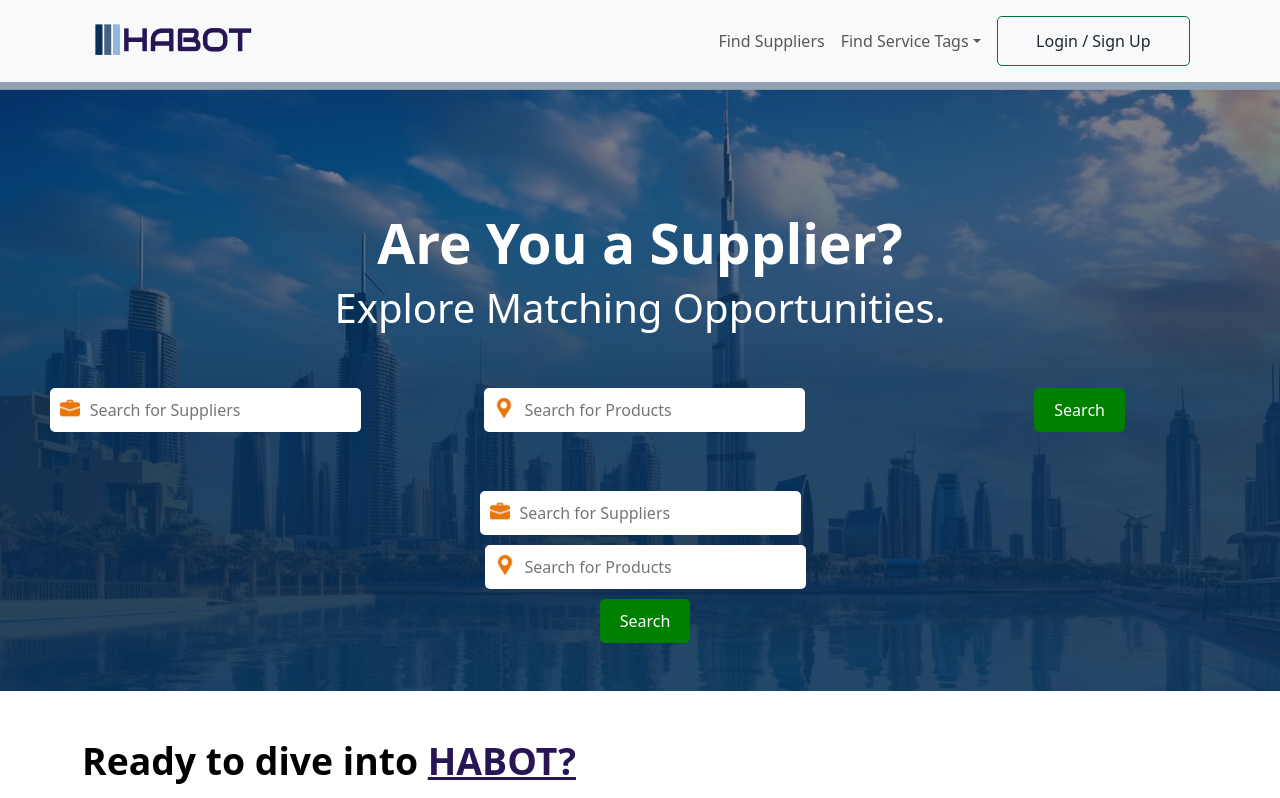
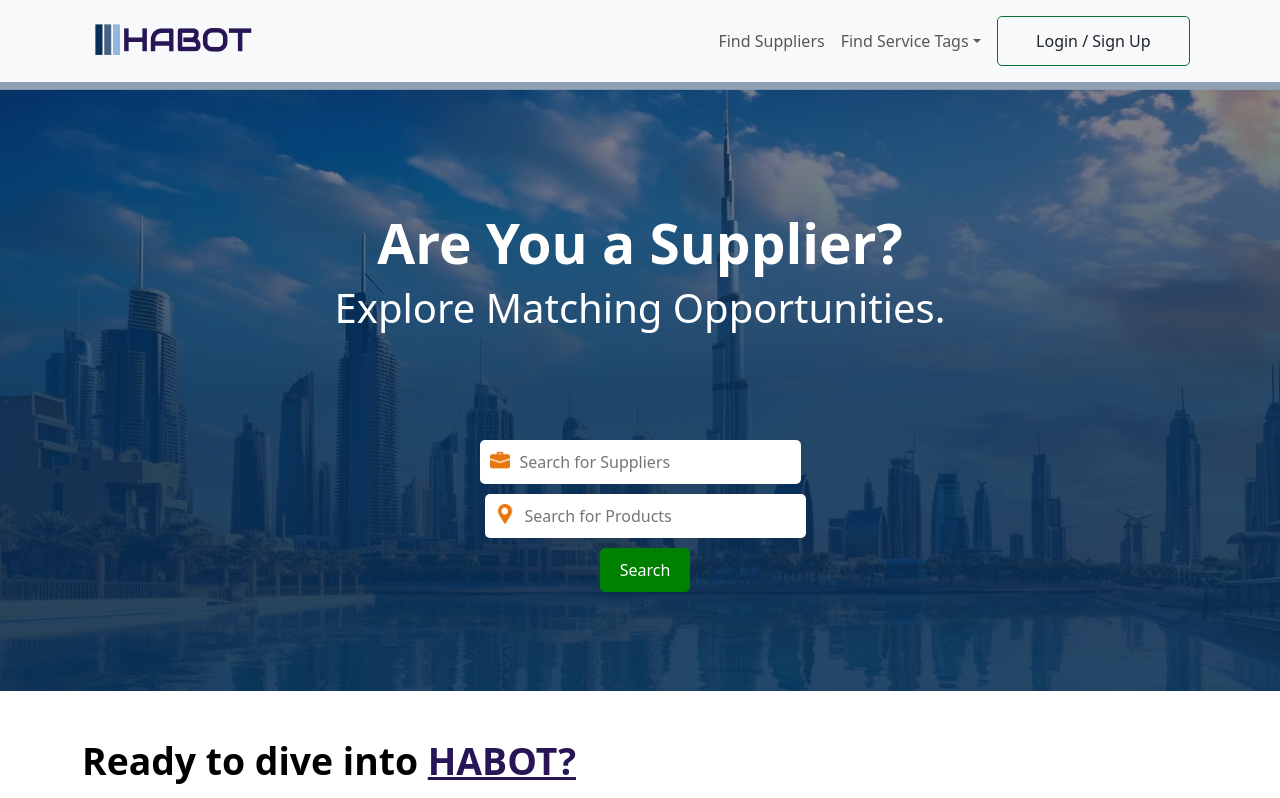
Before and after one commit to patrickmwangi017/habot-interview, a React (Create React App) app: page / in a window 1280 px wide. Shown: the top 798 px of the page. Built offline with nearby package versions, Linux system fonts and the light colour scheme.

Commit message:
remove duplicate search section

```diff
--- a/src/App.js
+++ b/src/App.js
@@ -30,37 +30,7 @@ function App() {
             <h1 style={{ color: "#fff", textAlign: 'center', width: '100%', marginTop: '10%', fontWeight: '700', fontSize: '55px' }}>Are You a Supplier?</h1>
             <h1 style={{ color: "#fff", textAlign: 'center', width: '100%' }}>Explore Matching Opportunities.</h1>
           </div>
-          <div className='col-md-4 d-flex justify-content-center'>
-          <div className="search-input-group">
-              <div className="input-icon">
-                <img src={Icon7} alt="Search Icon 1" style={{ width: '20px', height: '20px', position: 'absolute', margin: '10px' }} />
-                <input
-                  type="text"
-                  placeholder="Search for Suppliers"
-                  className="search-input"
-                />
-              </div>
-              </div>
-          </div>
-          <div className='col-md-4 d-flex justify-content-center'>
-          <div className="search-input-group">
-            <div className="input-icon" style={{ marginLeft: '10px' }}>
-                <img src={Icon8} alt="Search Icon 2" style={{ width: '20px', height: '20px', position: 'absolute', margin: '10px' }} />
-                <input
-                  type="text"
-                  placeholder="Search for Products"
-                  className="search-input"
-                />
-              </div>
-              </div>
-          </div>
-          <div className='col-md-4 d-flex justify-content-center'>
-          <div className="search-input-group">
-          <button className="search-button" style={{ marginLeft: '10px', padding: '10px 20px', backgroundColor: 'green', color: 'white', border: 'none', borderRadius: '5px' }}>
-                Search
-              </button>
-              </div>
-          </div>
+
           <div className='col-md-12 d-flex justify-content-center'>
             <div className="search-input-group">
               <div className="input-icon">
```
